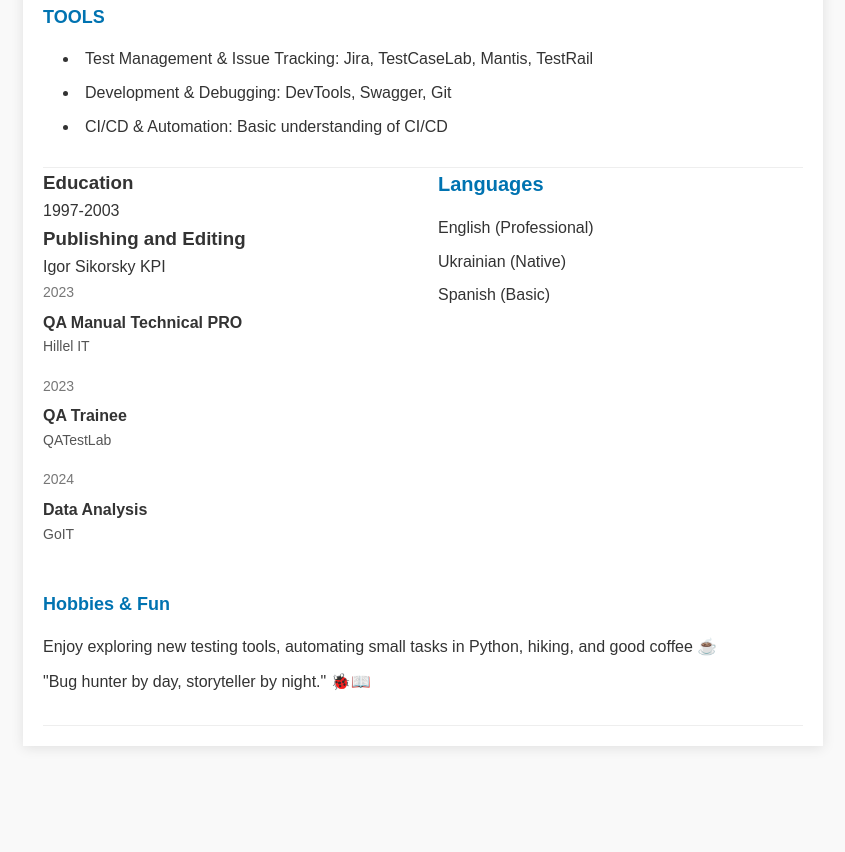
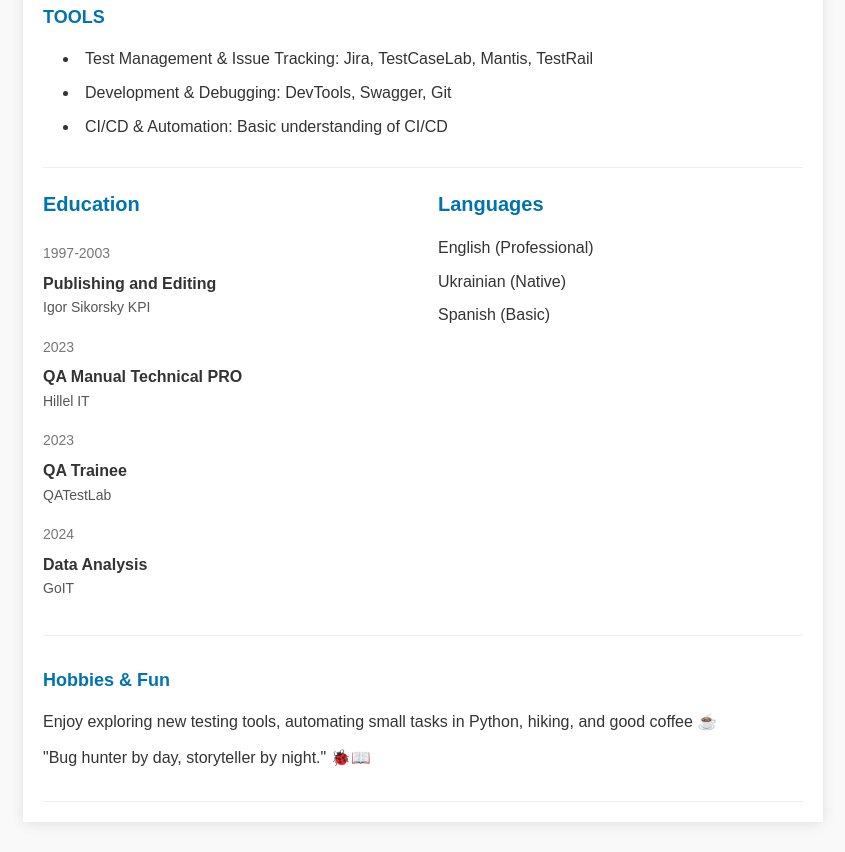
Before and after one commit to Nataliya01/homepage_1, a plain HTML site: page index.html in a window 1280 px wide. Shown: the part 1500-2352 px from the top of the page, without its empty margins (217-1062 px from the left). Before the commit the page ends 2276 px from the top, so only its background shows below. Drawn offline with Linux system fonts and the light colour scheme.

Commit message:
Update index.html

```diff
--- a/index.html
+++ b/index.html
@@ -373,13 +373,14 @@
           </div>
 
            <!-- Education and Languages Sections in columns -->
-           <div class="resumeblock education-languages-container">
+<div class="resume__block education-languages-container">
   <div class="education-section">
-              <h3 class="additional-infoeducation-header">Education</h3>
-              <div class="additional-infoeducation-university">
-                <span class="additional-infoeducation-university-durability">1997-2003</span>
-                <h3 class="additional-infoeducation-university-speciality">Publishing and Editing</h3>
-                <p class="additional-infoeducation-university-name">Igor Sikorsky KPI</p>
+    <h3 class="additional-info__education-header">Education</h3>
+    <div class="additional-info__education-university">
+      <span class="additional-info__education-university-durability">1997-2003</span>
+      <h3 class="additional-info__education-university-speciality">Publishing and Editing</h3>
+      <p class="additional-info__education-university-name">Igor Sikorsky KPI</p>
+    </div>
     <div class="additional-info__education-university">
       <span class="additional-info__education-university-durability">2023</span>
       <h3 class="additional-info__education-university-speciality">QA Manual Technical PRO</h3>
@@ -396,7 +397,6 @@
       <p class="additional-info__education-university-name">GoIT</p>
     </div>
   </div>
-            </div>
 
   <div class="languages-section">
     <h3 class="additional-info__languages-header">Languages</h3>
@@ -405,7 +405,6 @@
     <p class="additional-info__languages-item">Spanish (Basic)</p>
   </div>
 </div>
-
           <!-- Hobbies Section -->
           <div class="resume__block">
             <div class="hobbies">
```
Lines whose indentation alone changed are shown as unchanged.
